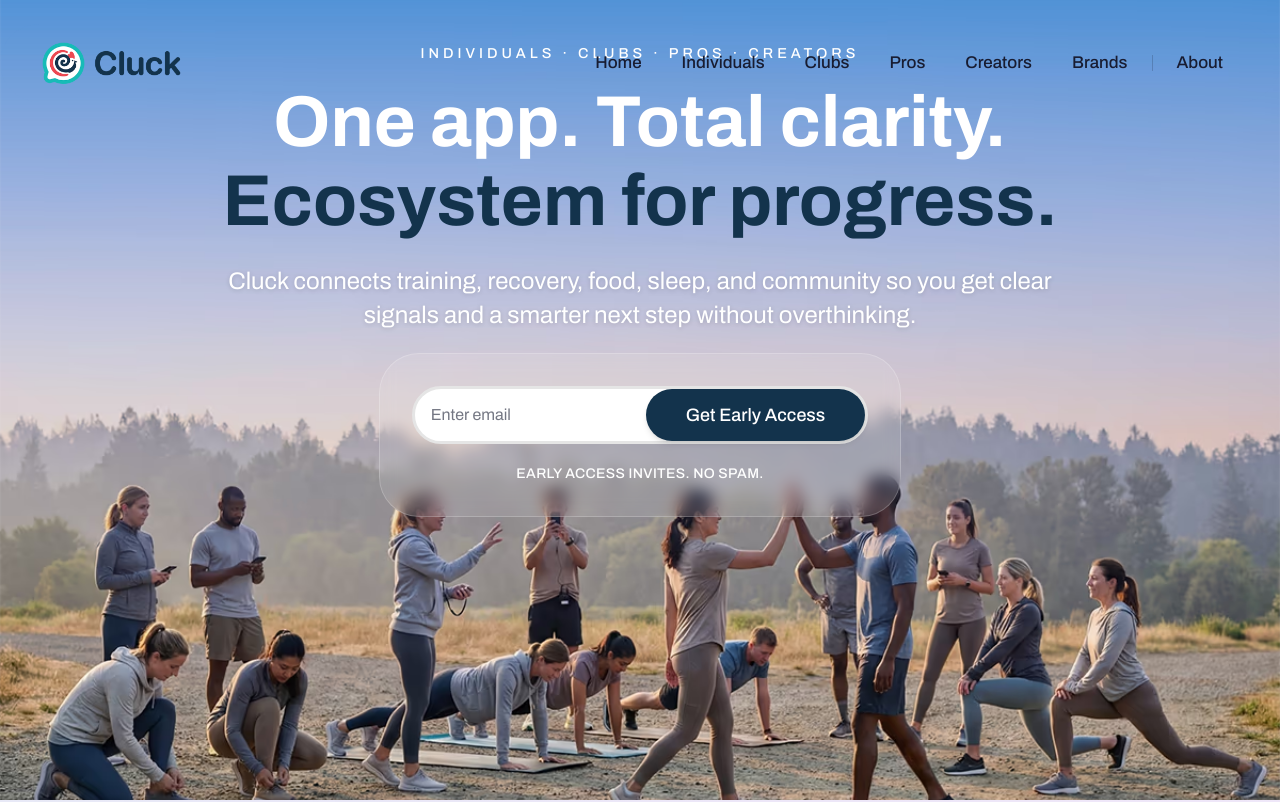
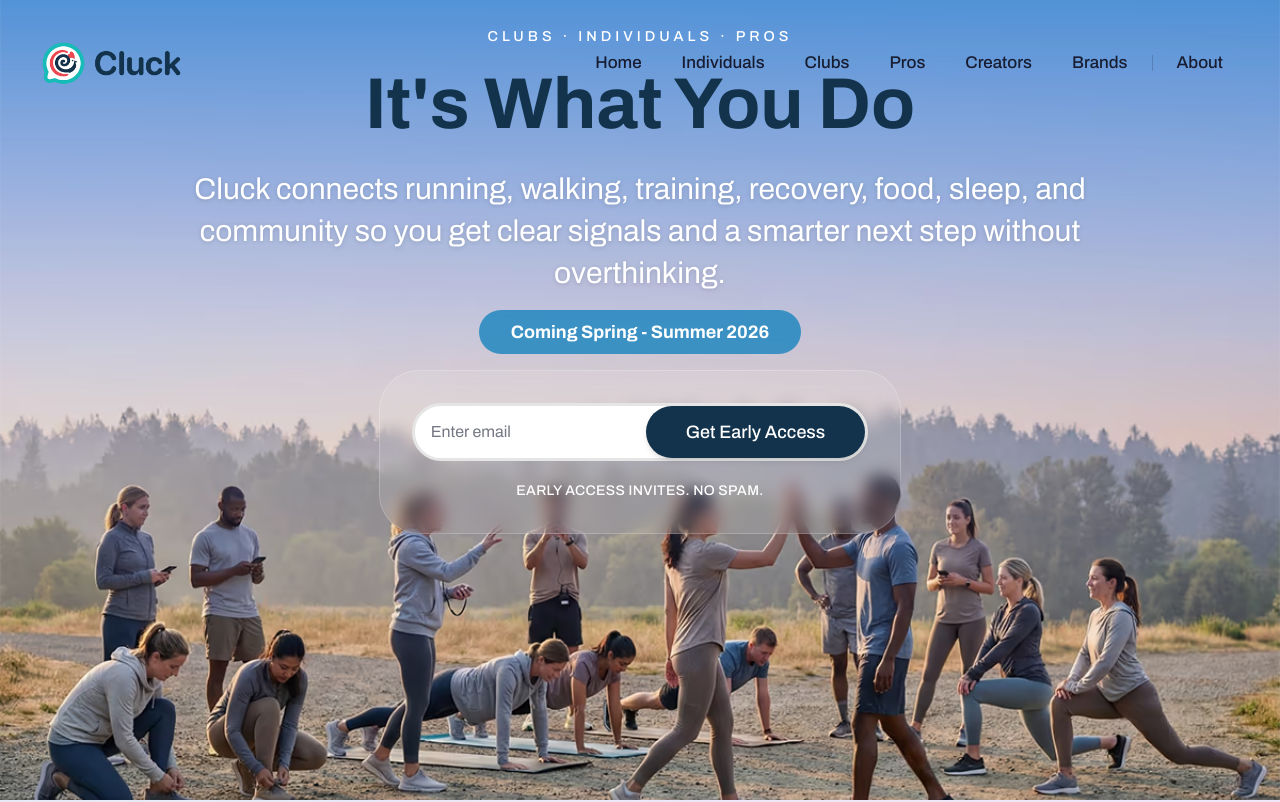
Before and after one commit to deliciousMuffin78/clucklabs-marketing, a Next.js app: page / in a window 1280 px wide. Shown: the top 802 px of the page. Built offline with nearby package versions, Linux system fonts and the light colour scheme.

Commit message:
CHANGES AND POLISHES

```diff
--- a/app/(site)/page.tsx
+++ b/app/(site)/page.tsx
@@ -45,17 +45,21 @@ export default function Home() {
         <div className="max-w-c-1315 relative z-10 mx-auto flex h-full -translate-y-[15%] items-center justify-center px-4 pt-20 text-center md:-translate-y-[0%] md:px-8 md:pt-0 xl:-translate-y-[15%] xl:px-0">
           <div className="flex w-full flex-col items-center lg:w-4/5">
             <h4 className="mb-2 text-[0.6rem] font-medium tracking-[4px] text-white uppercase sm:text-[0.7rem] md:mb-4.5 md:text-[0.8rem] lg:text-[0.9rem]">
-              Individuals · Clubs · Pros · Creators
+              Clubs · Individuals · Pros
             </h4>
-            <h1 className="mb-3 max-w-[900px] text-3xl leading-[1.1] font-bold text-white md:mb-6 md:text-5xl lg:text-[4.5rem]">
-              One app. Total clarity. <br />
-              <span className="text-primary">Ecosystem for progress.</span>
+            <h1 className="text-primary mb-3 max-w-[900px] text-3xl leading-[1.1] font-bold md:mb-6 md:text-5xl lg:text-[4.5rem]">
+              It's What You Do
             </h1>
-            <p className="mb-5 max-w-[900px] text-base leading-[1.4] text-white drop-shadow-sm md:text-2xl">
-              Cluck connects training, recovery, food, sleep, and community so
-              you get clear signals and a smarter next step without
-              overthinking.
+            <p className="mb-0 max-w-[900px] text-lg leading-[1.4] text-white drop-shadow-sm md:text-3xl">
+              Cluck connects running, walking, training, recovery, food, sleep,
+              and community so you get clear signals and a smarter next step
+              without overthinking.
             </p>
+            <div className="my-4 inline-block rounded-full bg-[#1884be]/80 px-8 py-2 backdrop-blur-sm">
+              <p className="text-base font-bold text-white md:text-lg">
+                Coming Spring - Summer 2026
+              </p>
+            </div>
 
             <div className="flex w-full justify-center">
               <div className="w-[100%] rounded-[40px] border border-white/20 bg-white/10 p-3 backdrop-blur-sm md:w-auto md:p-6 lg:p-8">
@@ -73,10 +77,10 @@ export default function Home() {
       </section>
 
       {/* <!-- Feature Sections Grid --> */}
-      <section className="py-20">
+      <section className="py-10 md:py-20">
         <div className="max-w-c-1315 mx-auto px-4 md:px-8 xl:px-0">
-          <div className="mb-15 text-center">
-            <h2 className="text-3xl font-bold tracking-[8px] text-black uppercase md:text-4xl lg:text-5xl dark:text-white">
+          <div className="mb-5 text-center md:mb-15">
+            <h2 className="text-xl font-bold tracking-[8px] text-black uppercase md:text-4xl lg:text-5xl dark:text-white">
               CHOOSE YOUR PATH
             </h2>
           </div>
```
